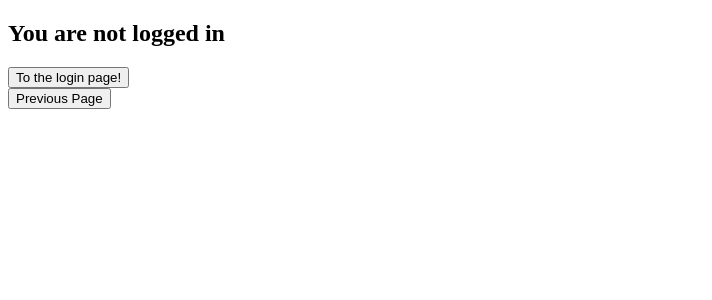
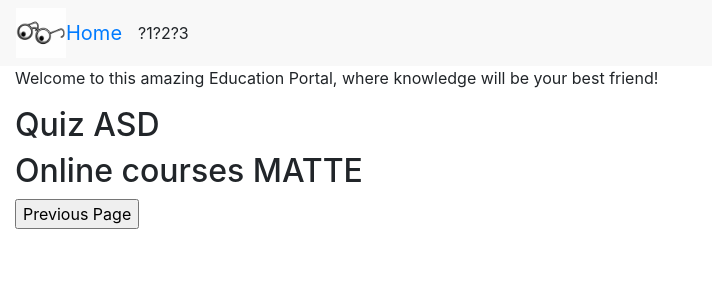
Before and after one commit to fiskmoz/Gamification-portal, a Django app: page / in a window 1280 px wide. Shown: the top 300 px of the page, without its empty margins (0-712 px from the left). Run offline with Django 3.2, Linux system fonts and the light colour scheme; some libraries are stand-ins or nearby versions.

Commit message:
Homepage, staticfiles

```diff
--- a/WebServer/WebServer/customauth.py
+++ b/WebServer/WebServer/customauth.py
@@ -10,3 +10,11 @@ def login(request):
         template = loader.get_template('login.html')
         context = {}
         return HttpResponse(template.render(context,request))
+
+def homepage(request):
+    if request.method == "POST":
+        r = requests.get(APIaddr + 'home/', )
+    if request.method == "GET":
+        template = loader.get_template('home.html')
+        context = {}
+        return HttpResponse(template.render(context, request))
--- /dev/null
+++ b/WebServer/forms/static/forms/style.css
@@ -0,0 +1,4 @@
+.navbar-expand-lg{
+    background-color: #F8F8F8;
+    border-color: #E7E7E7;
+}
--- a/WebServer/templates/base.html
+++ b/WebServer/templates/base.html
@@ -1,13 +1,41 @@
-<!-- templates/base.html -->
+
 <!DOCTYPE html>
+{% load staticfiles %}
+
+<link rel="stylesheet" href="https://stackpath.bootstrapcdn.com/bootstrap/4.1.3/css/bootstrap.min.css" integrity="sha384-MCw98/SFnGE8fJT3GXwEOngsV7Zt27NXFoaoApmYm81iuXoPkFOJwJ8ERdknLPMO" crossorigin="anonymous">
+<script src="https://code.jquery.com/jquery-3.3.1.slim.min.js" integrity="sha384-q8i/X+965DzO0rT7abK41JStQIAqVgRVzpbzo5smXKp4YfRvH+8abtTE1Pi6jizo" crossorigin="anonymous"></script>
+<script src="https://cdnjs.cloudflare.com/ajax/libs/popper.js/1.14.3/umd/popper.min.js" integrity="sha384-ZMP7rVo3mIykV+2+9J3UJ46jBk0WLaUAdn689aCwoqbBJiSnjAK/l8WvCWPIPm49" crossorigin="anonymous"></script>
+<script src="https://stackpath.bootstrapcdn.com/bootstrap/4.1.3/js/bootstrap.min.js" integrity="sha384-ChfqqxuZUCnJSK3+MXmPNIyE6ZbWh2IMqE241rYiqJxyMiZ6OW/JmZQ5stwEULTy" crossorigin="anonymous"></script>
+
 <html>
 <head>
   <meta charset="utf-8">
   <title>{% block title %}Education portal{% endblock %}</title>
+  <link rel="stylesheet" type="text/css" href="{% static 'forms/style.css' %}">
 </head>
 
 <body>
-  <div class="container">
+  <nav class="navbar navbar-expand-lg">
+    <a href="{% url 'home' %}" class="navbar-left"><img src="{% static 'forms/images/navbarpicture.jpg' %}" width="50" height="50"></a>
+    <a href="{% url 'home' %}" class="navbar-brand">Home</a>
+    <button class="navbar-toggler" data-toggle="collapse" data-target="#navbarMenu">
+      <span class="navbar-toggler-icon"></span>
+    </button>
+    <div class="collapse navbar-collapse" id="navbarMenu">
+      <ul class="navbar-nav mr-auto">
+        <li class="nav-item">
+          <a>?1</a>
+        </li>
+        <li class="nav-item">
+          <a>?2</a>
+        </li>
+        <li class="nav-item">
+          <a>?3</a>
+        </li>
+      </ul>
+    </div>
+  </nav>
+  <div class="container-fluid p-15">
     <main>
       {% block content %}
       {% endblock %}
--- a/WebServer/templates/home.html
+++ b/WebServer/templates/home.html
@@ -2,14 +2,12 @@
 {% extends 'base.html' %}
 <!-- Loads the static files-->
 {% block title %}Home{% endblock %}
-<h3> WeLCOME</h3>
 {% block content %}
-{% if user.is_authenticated %}
-<h3> WeLCOME</h3>
-{% else %}
-<h2>You are not logged in</h2>
-<form action="{% url 'login' %}">
-    <input type="submit" value="To the login page!" />
-</form>
-{% endif %}
+<p>Welcome to this amazing Education Portal, where knowledge will be your best friend!</p>
+<h2>Quiz
+    ASD
+</h2>
+<h2>Online courses
+    MATTE
+</h2>
 {% endblock %}
```
Also changed, not shown: WebServer/forms/static/forms/images/navbarpicture.jpg (added).
